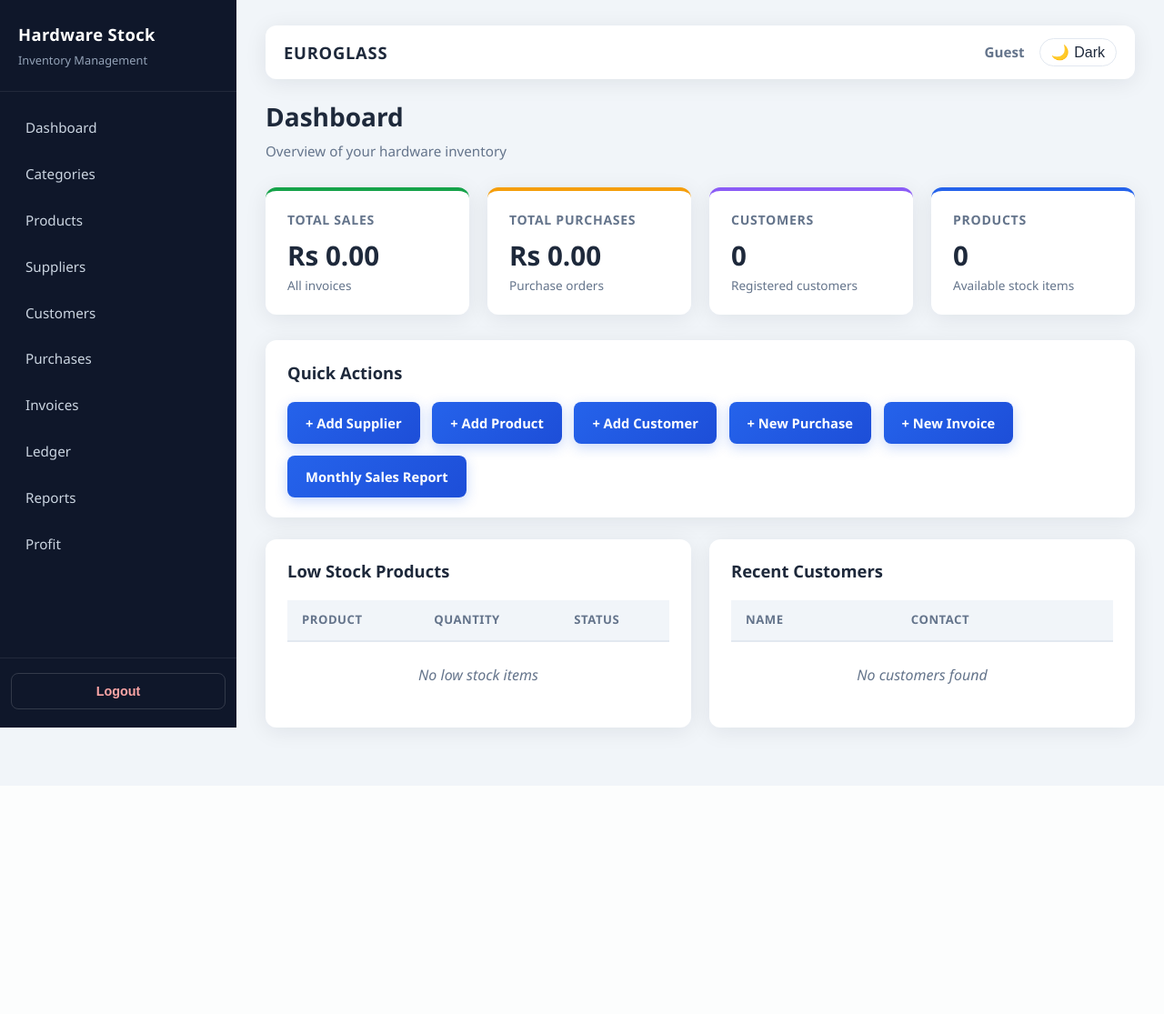
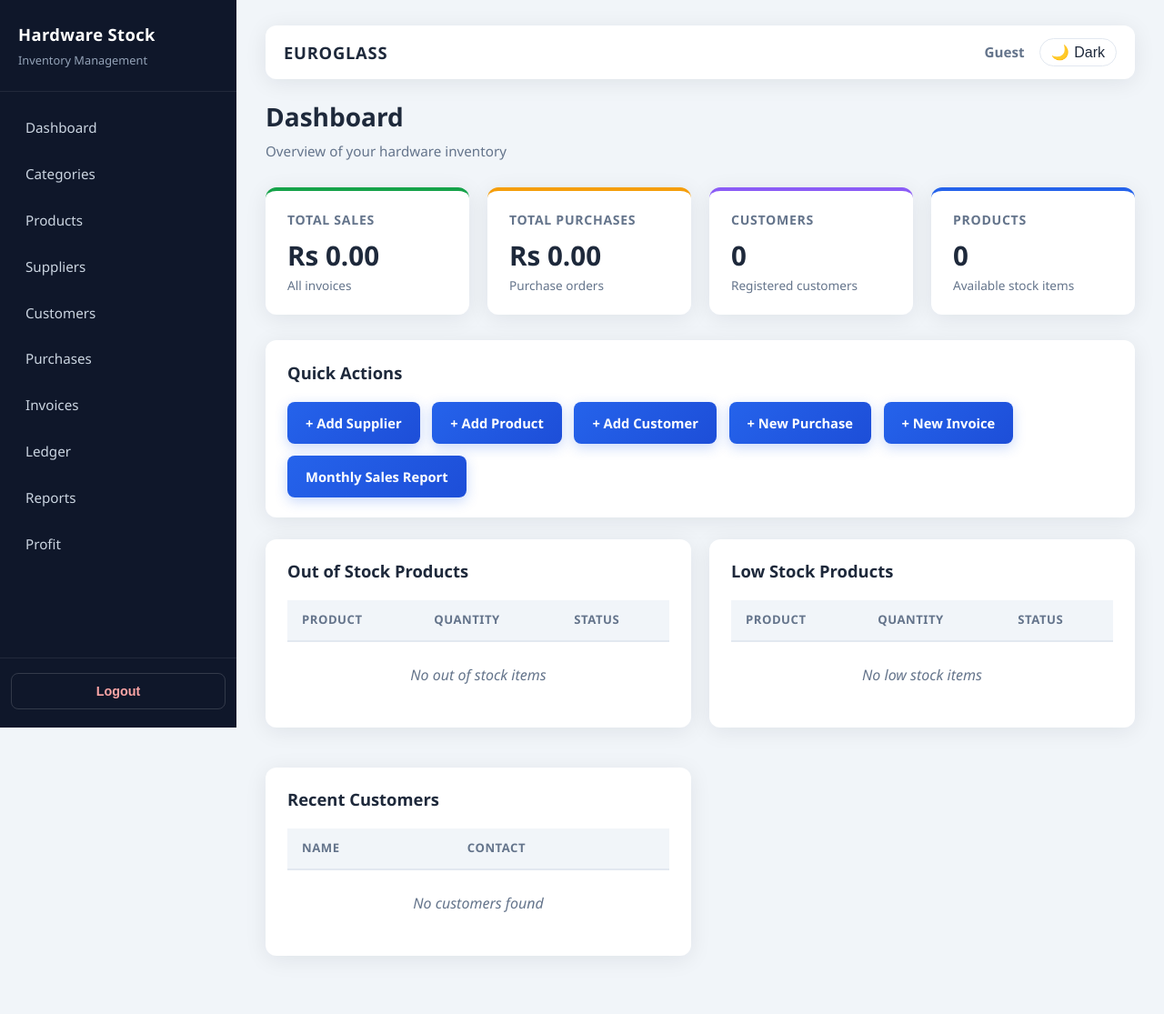
Before and after one commit to mominahmed546/HARDWARE_STOCK, a Python web app: template templates/dashboard/index.html in a window 1280 px wide. Shown: the whole page at 91% size. Before the commit the page ends 819 px from the top, so only its background shows below. Run offline with Jinja, Linux system fonts and the light colour scheme; the template is opened without the code that fills it, so the values that code supplies are empty.

Commit message:
Dashboard: separate out-of-stock and low-stock panels with summed quantities

```diff
--- a/static/css/dashboard.css
+++ b/static/css/dashboard.css
@@ -159,6 +159,16 @@
     font-weight: 600;
 }
 
+.warning {
+    display: inline-block;
+    background: #fef3c7;
+    color: #b45309;
+    padding: 0.25rem 0.65rem;
+    border-radius: 999px;
+    font-size: 0.78rem;
+    font-weight: 600;
+}
+
 .empty-row td {
     text-align: center;
     color: var(--text-muted);
--- a/templates/dashboard/index.html
+++ b/templates/dashboard/index.html
@@ -53,6 +53,34 @@
     <div class="table-grid">
         <div class="panel">
             <div class="panel-header">
+                <h2>Out of Stock Products</h2>
+            </div>
+            <table>
+                <thead>
+                    <tr>
+                        <th>Product</th>
+                        <th>Quantity</th>
+                        <th>Status</th>
+                    </tr>
+                </thead>
+                <tbody>
+                    {% for item in out_of_stock_items|default([]) %}
+                    <tr>
+                        <td>{{ item.ItemName }}</td>
+                        <td>{{ item.Qty }}</td>
+                        <td><span class="danger">Out of Stock</span></td>
+                    </tr>
+                    {% else %}
+                    <tr class="empty-row">
+                        <td colspan="3">No out of stock items</td>
+                    </tr>
+                    {% endfor %}
+                </tbody>
+            </table>
+        </div>
+
+        <div class="panel">
+            <div class="panel-header">
                 <h2>Low Stock Products</h2>
             </div>
             <table>
@@ -68,7 +96,7 @@
                     <tr>
                         <td>{{ item.ItemName }}</td>
                         <td>{{ item.Qty }}</td>
-                        <td><span class="danger">Low Stock</span></td>
+                        <td><span class="warning">Low Stock</span></td>
                     </tr>
                     {% else %}
                     <tr class="empty-row">
```
Also changed, not shown: app/dashboard/routes.py (+27 -1 lines).
